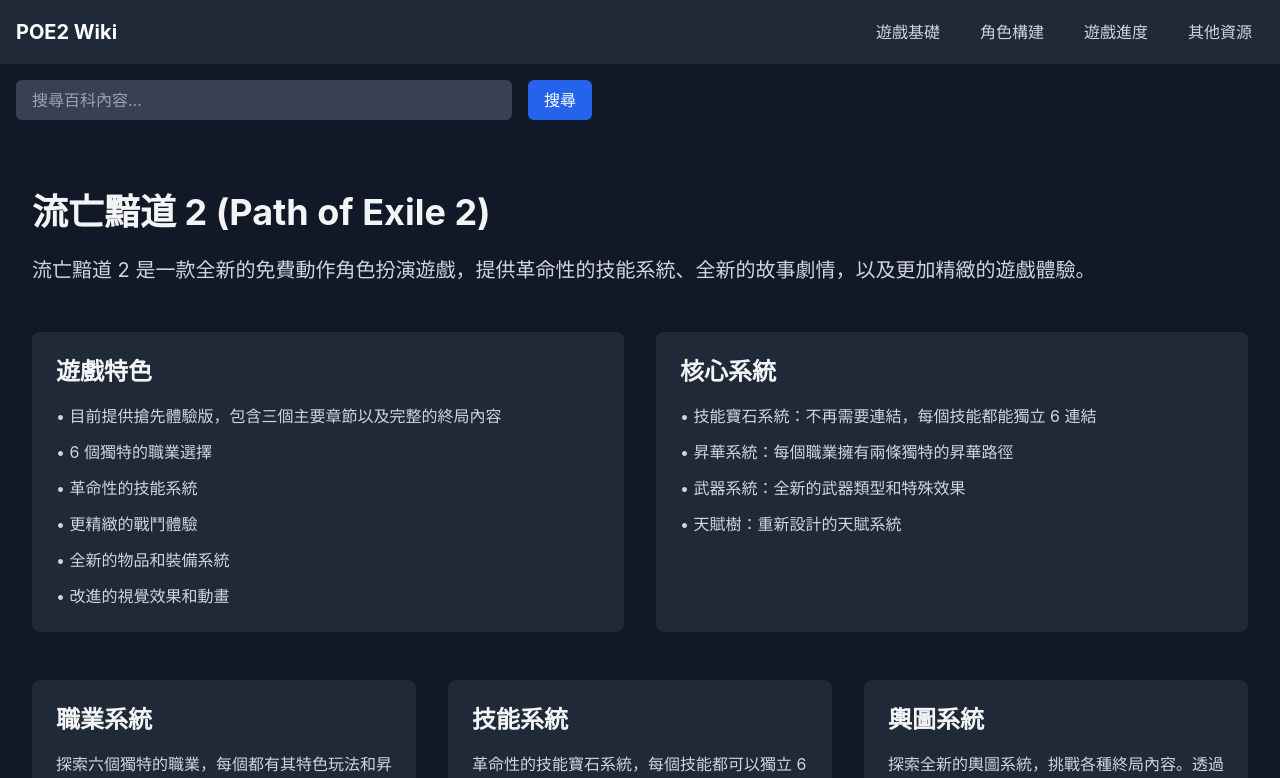
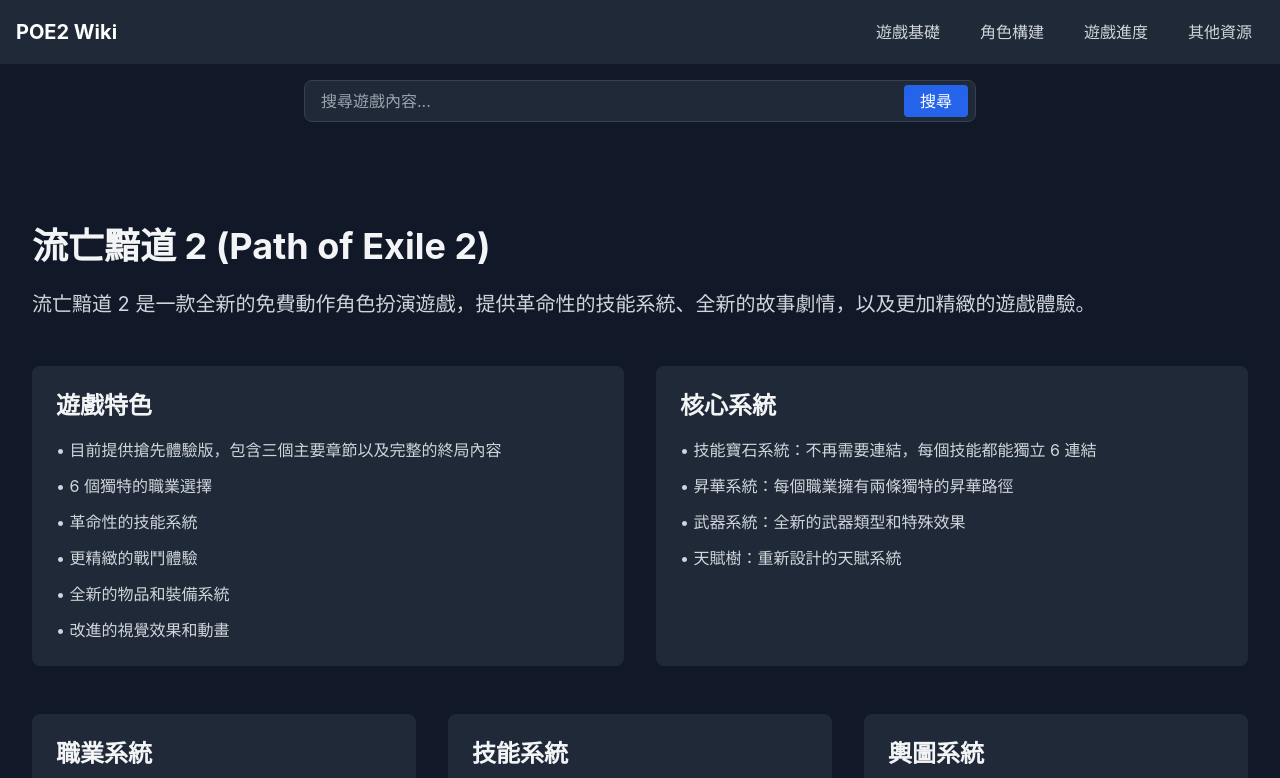
Before and after one commit to MumuTW/poe2-wiki, a React (Vite) app: page / in a window 1280 px wide. Shown: the top 778 px of the page. Built offline with nearby package versions, Linux system fonts and the light colour scheme.

Commit message:
Fix TypeScript errors and update search components

```diff
--- a/src/components/common/SearchBar.tsx
+++ b/src/components/common/SearchBar.tsx
@@ -1,83 +1,37 @@
-import React, { useState, useEffect, useRef } from "react";
-import { SearchResult, searchAllContent } from "../../utils/searchUtils";
-import SearchResults from "./SearchResults";
+import React, { useState, FormEvent } from 'react';
+import { SearchResult, searchAllContent } from '../../utils/searchUtils';
 
 interface SearchBarProps {
-  onSearch: (query: string) => void;
+  onSearch: (results: SearchResult[]) => void;
 }
 
 const SearchBar: React.FC<SearchBarProps> = ({ onSearch }) => {
   const [query, setQuery] = useState('');
-  const [results, setResults] = useState<SearchResult[]>([]);
-  const [isOpen, setIsOpen] = useState(false);
-  const searchRef = useRef<HTMLDivElement>(null);
 
-  useEffect(() => {
-    const handleClickOutside = (event: MouseEvent) => {
-      if (searchRef.current && !searchRef.current.contains(event.target as Node)) {
-        setIsOpen(false);
-      }
-    };
-
-    document.addEventListener('mousedown', handleClickOutside);
-    return () => {
-      document.removeEventListener('mousedown', handleClickOutside);
-    };
-  }, []);
-
-  const handleSearch = (searchQuery: string) => {
-    setQuery(searchQuery);
-    if (searchQuery.trim()) {
-      const searchResults = searchAllContent(searchQuery);
-      setResults(searchResults);
-      setIsOpen(true);
-    } else {
-      setResults([]);
-      setIsOpen(false);
-    }
-  };
-
-  const handleResultClick = () => {
-    setIsOpen(false);
-    setQuery('');
-  };
-
-  const handleSubmit = (e: React.FormEvent) => {
+  const handleSubmit = (e: FormEvent) => {
     e.preventDefault();
-    onSearch(query);
+    const results = searchAllContent(query);
+    onSearch(results);
   };
 
   return (
-    <div ref={searchRef} className="relative w-full max-w-xl">
-      <form onSubmit={handleSubmit} className="space-y-4">
-        <div className="flex gap-4">
+    <form onSubmit={handleSubmit} className="w-full max-w-2xl mx-auto mb-8">
+      <div className="relative">
         <input
           type="text"
           value={query}
-            onChange={(e) => handleSearch(e.target.value)}
-            placeholder="搜尋百科內容..."
-            className="flex-1 px-4 py-2 rounded-md bg-gray-700 text-white focus:outline-none focus:ring-2 focus:ring-blue-500"
+          onChange={(e) => setQuery(e.target.value)}
+          placeholder="搜尋遊戲內容..."
+          className="w-full px-4 py-2 text-white bg-gray-800 border border-gray-700 rounded-lg focus:outline-none focus:border-blue-500"
         />
-          <button type="submit" className="btn">
+        <button
+          type="submit"
+          className="absolute right-2 top-1/2 transform -translate-y-1/2 px-4 py-1 bg-blue-600 text-white rounded hover:bg-blue-700 focus:outline-none"
+        >
           搜尋
         </button>
-          {query && (
-            <button
-              onClick={() => handleSearch('')}
-              className="absolute right-3 top-1/2 transform -translate-y-1/2 text-gray-400 hover:text-white"
-            >
-              ✕
-            </button>
-          )}
       </div>
     </form>
-
-      {isOpen && (
-        <div className="absolute w-full mt-2 bg-gray-900 rounded-lg shadow-xl border border-gray-700 z-50">
-          <SearchResults results={results} onResultClick={handleResultClick} />
-        </div>
-      )}
-    </div>
   );
 };
 
--- a/src/utils/searchUtils.ts
+++ b/src/utils/searchUtils.ts
@@ -4,10 +4,12 @@
 import { atlasBasicsData, atlasTreeData } from '../data/game/progression';
 
 export interface SearchResult {
+  id: string;
   title: string;
   content: string;
+  path: string;
   category: string;
-  path: string;
+  lastUpdated: string;
 }
 
 export const searchAllContent = (query: string): SearchResult[] => {
@@ -21,10 +23,12 @@
     if (classInfo.name.toLowerCase().includes(normalizedQuery) ||
         classInfo.description.toLowerCase().includes(normalizedQuery)) {
       results.push({
+        id: classInfo.id,
         title: classInfo.name,
         content: classInfo.description,
+        path: '/classes',
         category: '職業',
-        path: '/classes'
+        lastUpdated: classInfo.lastUpdated
       });
     }
   });
@@ -34,10 +38,12 @@
     if (skill.name.toLowerCase().includes(normalizedQuery) ||
         skill.description.toLowerCase().includes(normalizedQuery)) {
       results.push({
+        id: skill.id,
         title: skill.name,
         content: skill.description,
+        path: '/skills',
         category: '技能',
-        path: '/skills'
+        lastUpdated: skill.lastUpdated
       });
     }
   });
@@ -47,10 +53,12 @@
     if (damageType.name.toLowerCase().includes(normalizedQuery) ||
         damageType.description.toLowerCase().includes(normalizedQuery)) {
       results.push({
+        id: damageType.id,
         title: damageType.name,
         content: damageType.description,
+        path: '/basics',
         category: '傷害類型',
-        path: '/basics'
+        lastUpdated: damageType.lastUpdated
       });
     }
   });
@@ -60,10 +68,12 @@
     if (translation.english.toLowerCase().includes(normalizedQuery) ||
         translation.chinese.toLowerCase().includes(normalizedQuery)) {
       results.push({
+        id: translation.id,
         title: `${translation.english} - ${translation.chinese}`,
         content: translation.notes || '',
+        path: '/translation',
         category: translation.category,
-        path: '/translation'
+        lastUpdated: translation.lastUpdated
       });
     }
   });
@@ -73,10 +83,12 @@
   atlasBasicsData.basicRules.rules.forEach(rule => {
     if (rule.toLowerCase().includes(normalizedQuery)) {
       results.push({
+        id: 'atlas-basics-rules',
         title: '輿圖基礎規則',
         content: rule,
+        path: '/atlas-basics',
         category: '輿圖系統',
-        path: '/atlas-basics'
+        lastUpdated: atlasBasicsData.lastUpdated
       });
     }
   });
@@ -86,10 +98,12 @@
     if (mechanic.name.toLowerCase().includes(normalizedQuery) ||
         mechanic.description.toLowerCase().includes(normalizedQuery)) {
       results.push({
+        id: mechanic.id,
         title: mechanic.name,
         content: mechanic.description,
+        path: '/atlas-basics',
         category: '輿圖機制',
-        path: '/atlas-basics'
+        lastUpdated: mechanic.lastUpdated
       });
     }
   });
@@ -97,10 +111,12 @@
   // 搜尋輿圖天賦
   if (atlasTreeData.introduction.description.toLowerCase().includes(normalizedQuery)) {
     results.push({
+      id: 'atlas-tree-introduction',
       title: '輿圖天賦系統',
       content: atlasTreeData.introduction.description,
+      path: '/atlas-tree',
       category: '輿圖天賦',
-      path: '/atlas-tree'
+      lastUpdated: atlasTreeData.lastUpdated
     });
   }
 
```
Also changed, not shown: tsconfig.json (+8 -3 lines), tsconfig.node.json (+4 -9 lines). Lines whose indentation alone changed are shown as unchanged.
